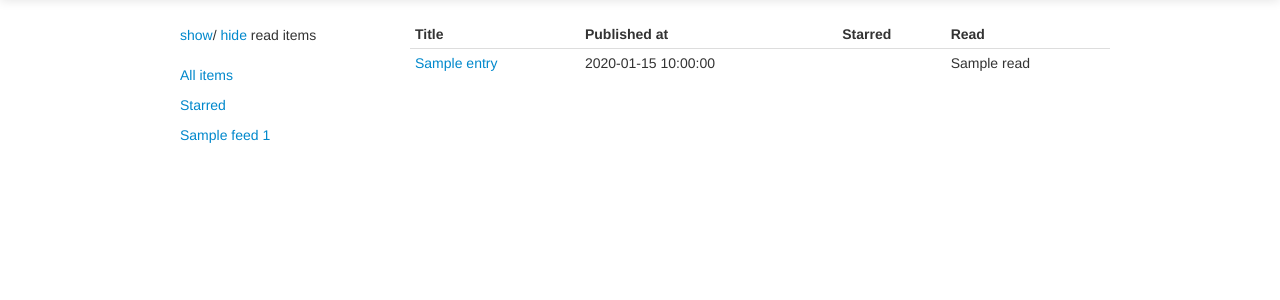
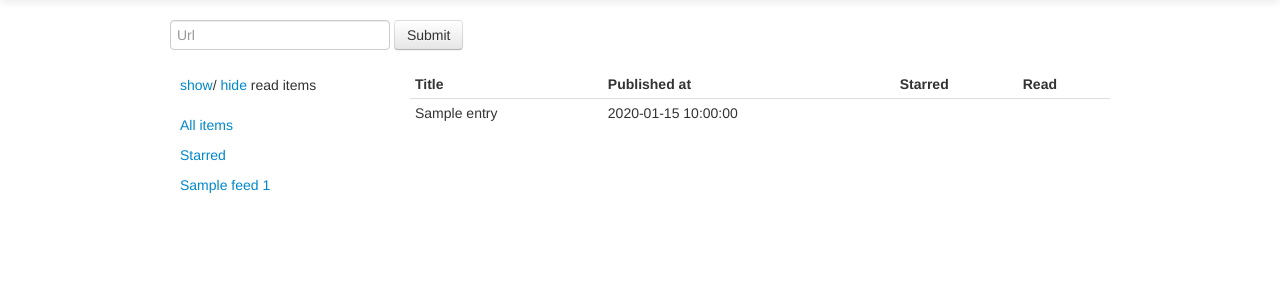
Before and after one commit to volkhin/rssreader, a Flask app: template rssreader/templates/index.html in a window 1280 px wide. Shown: the part 41-341 px from the top of the page. Run offline with Flask 2, Linux system fonts and the light colour scheme; the template is opened without the code that fills it: most values are stand-ins (such as "Sample title", 1, 10 or a date in 2020); form fields are guessed from the names that the template uses; parts of the project's set-up code (start-up, migrations or seed data) failed here and were passed over.

Commit message:
added subscription form

```diff
--- a/rssreader/static/css/main.css
+++ b/rssreader/static/css/main.css
@@ -20,3 +20,7 @@
 .top-buffer {
     margin-top: 20px;
 }
+
+.clickable {
+    cursor: pointer;
+}
--- a/rssreader/templates/index.html
+++ b/rssreader/templates/index.html
@@ -2,12 +2,20 @@
 {% block body %}
 <script>
     function expand(id) {
-        $('#content' + id).slideToggle('slow');
+        $('#content' + id).slideToggle(100);
         $.post("{{ url_for('feeds.mark_entry_read') }}", { entry_id: id });
     }
 </script>
 
-<div class="row top-buffer">
+<div class="top-buffer">
+    <form class="form-inline" method="post" action="{{ url_for('feeds.subscribe') }}">
+        <!-- {{ subscribe_form.csrf_token }} -->
+        {{ subscribe_form.url(class="input", placeholder=subscribe_form.url.label.text) }}
+        {{ subscribe_form.submit(class="btn") }}
+    </form>
+</div>
+
+<div class="row">
     <div class="span3">
         <ul class="sidebar">
             <li>
@@ -44,11 +52,9 @@
             </thead>
             <tbody>
                 {% for entry in entries %}
-                <tr>
+                <tr class="clickable" onclick="expand('{{ entry.id }}');">
                     <td>
-                        <a onclick="expand('{{ entry.id }}');">
-                            {{ entry.title }}
-                        </a>
+                        {{ entry.title }}
                     </td>
                     <td>
                         {{ entry.created_at }}
@@ -57,13 +63,19 @@
                         {% if entry.starred %}+{% endif %}
                     </td>
                     <td>
-                        {{ entry.read }}
+                        {% if not entry.read %}New!{% endif %}
                     </td>
                 </tr>
                 <tr>
                     <td colspan="4" style="display:none" id="content{{ entry.id }}">
                         <a onclick="$.post('{{ url_for('feeds.mark_entry_starred')
                             }}', { entry_id: {{ entry.id }} })">star</a>
+                        <a onclick="$.post('{{ url_for('feeds.mark_entry_unstarred')
+                            }}', { entry_id: {{ entry.id }} })">unstar</a>
+                        <a onclick="$.post('{{ url_for('feeds.mark_entry_read')
+                            }}', { entry_id: {{ entry.id }} })">read</a>
+                        <a onclick="$.post('{{ url_for('feeds.mark_entry_unread')
+                            }}', { entry_id: {{ entry.id }} })">unread</a>
                         {{ entry.content|safe }}
                     </td>
                 </tr>
```
Also changed, not shown: rssreader/feed/forms.py (added, +7 -0 lines), rssreader/feed/views.py (+13 -0 lines).
